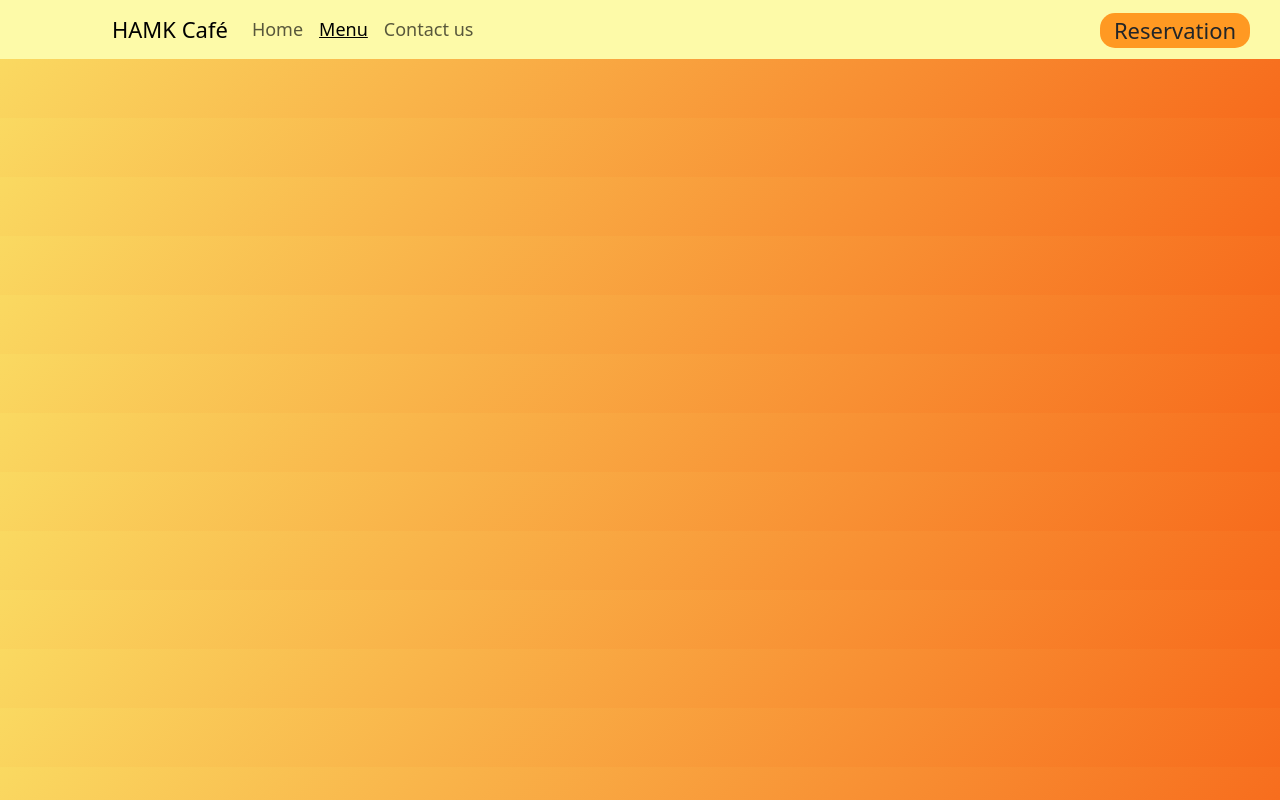
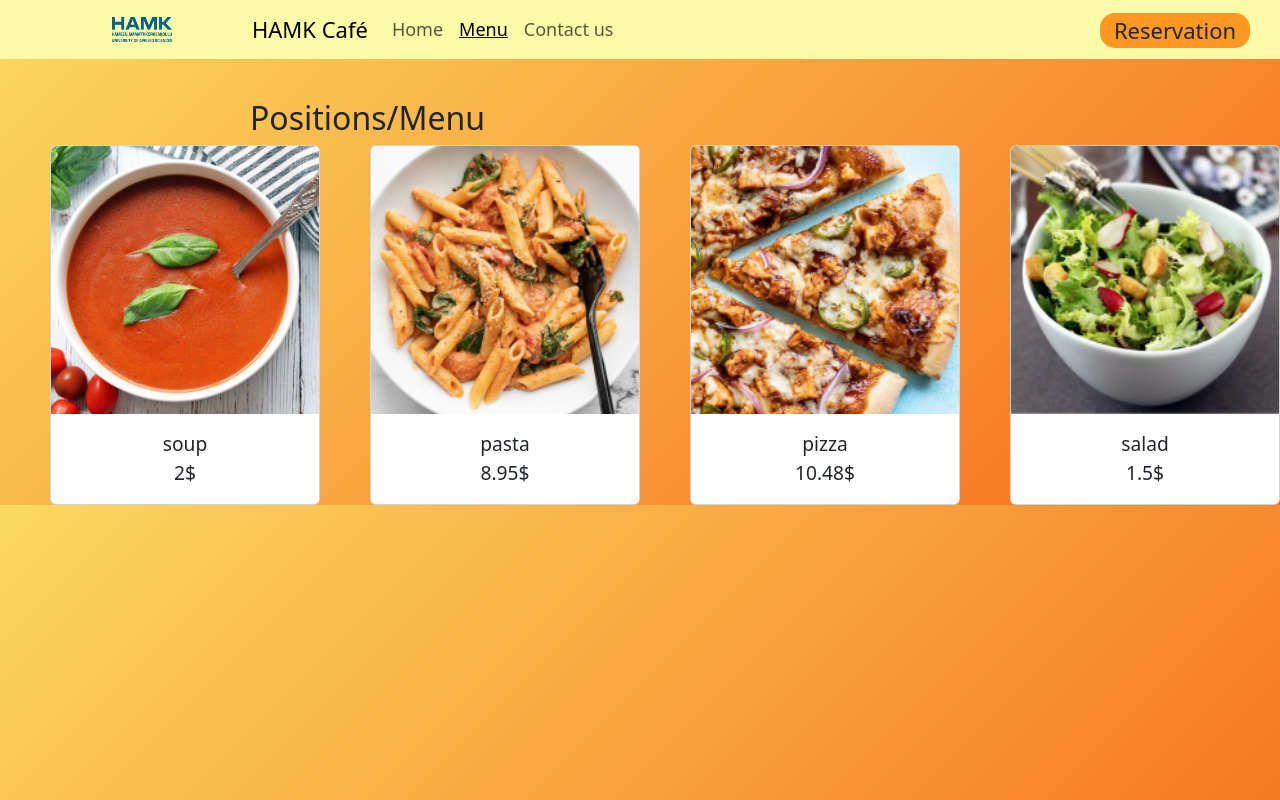
Before and after one commit to TeeniJai/WebDevelopmentProject, a plain HTML site: page website project/menu.html in a window 1280 px wide. Drawn offline with nearby package versions, Linux system fonts and the light colour scheme.

Commit message:
add logo of Hamk create a menu html & css

```diff
--- a/website project/menu.html
+++ b/website project/menu.html
@@ -6,11 +6,13 @@
     <meta name="viewport" content="width=device-width, initial-scale=1.0">
     <link href="https://cdn.jsdelivr.net/npm/bootstrap@5.3.0-alpha1/dist/css/bootstrap.min.css" rel="stylesheet" integrity="sha384-GLhlTQ8iRABdZLl6O3oVMWSktQOp6b7In1Zl3/Jr59b6EGGoI1aFkw7cmDA6j6gD" crossorigin="anonymous">
     <link href="style.css" rel="stylesheet">
-    <title>Document</title>
+    <link rel="stylesheet" href="style.css">
+    <title>Menu</title>
 </head>
 <body>
     <nav class="navbar navbar-expand-lg bg-body-tertiary">
         <div class="container-fluid">
+          <img src="./images/logo.png" alt="Hamk logo" style="height: 25px; width: 60px; margin-right: 80px">
           <a class="navbar-brand" href="index.html">HAMK Café</a>
           <button class="navbar-toggler" type="button" data-bs-toggle="collapse" data-bs-target="#navbarNav" aria-controls="navbarNav" aria-expanded="false" aria-label="Toggle navigation">
             <span class="navbar-toggler-icon"></span>
@@ -35,7 +37,33 @@
           </div>
         </div>
       </nav>
-
+      <h2> Positions/Menu</h2>
+<div class="main">
+  <div class="card" style="width: 18rem; margin-left: 50px; ">
+    <img src="./images/soup.jfif" class="card-img-top" alt="soup">
+    <div class="card-body">
+      <p class="card-text">soup <br> 2$ </p>
+    </div>
+  </div>
+  <div class="card" style="width: 18rem; margin-left: 50px; ">
+    <img src="./images/pasta.png" class="card-img-top" alt="pasta">
+    <div class="card-body">
+      <p class="card-text">pasta <br> 8.95$ </p>
+    </div>
+  </div>
+  <div class="card" style="width: 18rem; margin-left: 50px; ">
+    <img src="./images/Pizza.png" class="card-img-top" alt="pizza">
+    <div class="card-body">
+      <p class="card-text">pizza <br> 10.48$ </p>
+    </div>
+  </div>
+  <div class="card" style="width: 18rem; margin-left: 50px; ">
+    <img src="./images/salad.png" class="card-img-top" alt="salad">
+    <div class="card-body">
+      <p class="card-text">salad<br> 1.5$ </p>
+    </div>
+  </div>
+</div>
 
     <script src="https://cdn.jsdelivr.net/npm/bootstrap@5.3.0-alpha1/dist/js/bootstrap.bundle.min.js" integrity="sha384-w76AqPfDkMBDXo30jS1Sgez6pr3x5MlQ1ZAGC+nuZB+EYdgRZgiwxhTBTkF7CXvN" crossorigin="anonymous"></script>
 </body>
--- a/website project/style.css
+++ b/website project/style.css
@@ -36,3 +36,16 @@ body {
     padding-left: 100px;
     background-color: #FDFAA8 !important;
 }
+h2{
+
+    margin-top: 40px;
+    margin-left: 250px;
+
+}
+.main{
+    display: flex;
+}
+.main  p{
+    font-size: larger;
+text-align: center;
+}
```
Also changed, not shown: website project/contact.html (+1 -0 lines), website project/index.html (+1 -0 lines), website project/images/logo.png (added), website project/images/soup.jfif (added).
